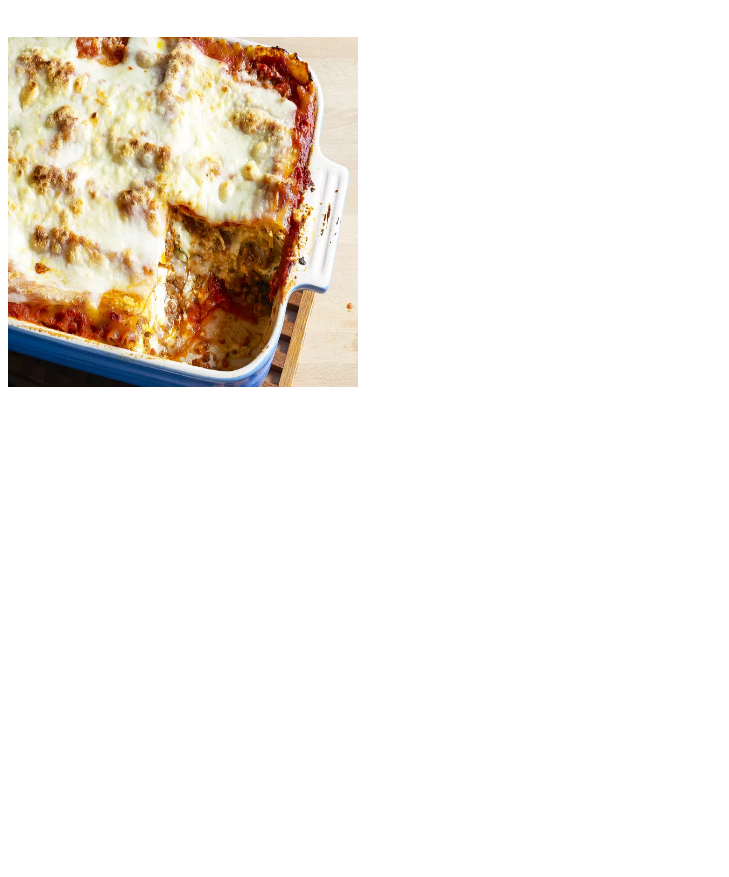
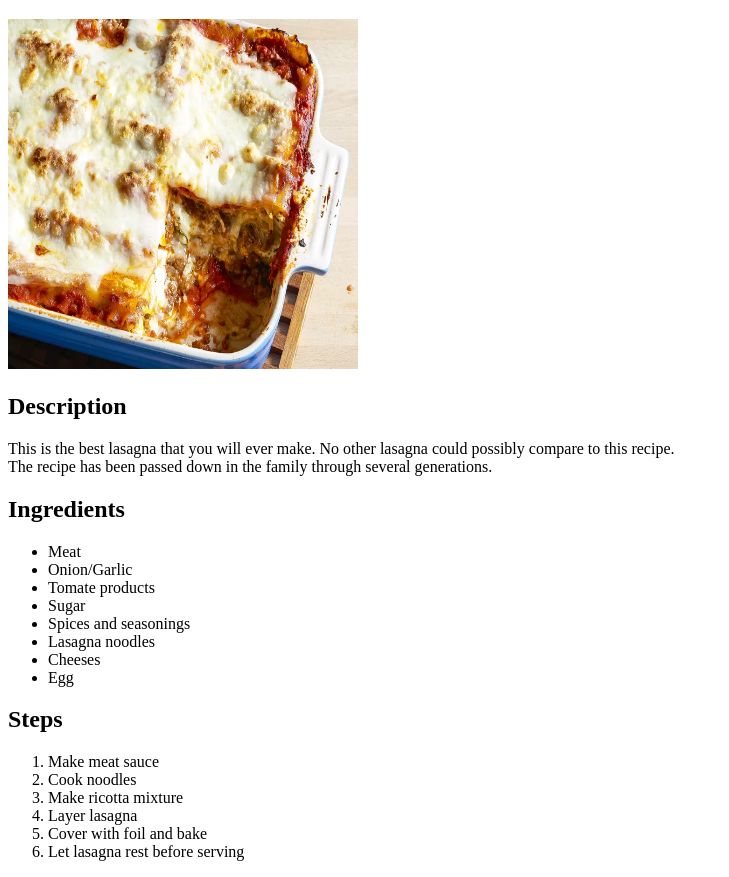
Before and after one commit to Middow32/odin-recipes, a plain HTML site: page recipes/lasagna.html in a window 1280 px wide. Shown: the part 61-938 px from the top of the page, without its empty margins (0-729 px from the left). Before the commit the page ends 800 px from the top, so only its background shows below. Drawn offline with Linux system fonts and the light colour scheme.

Commit message:
Added description, ingredients, and steps for lasagna.html

```diff
--- a/recipes/lasagna.html
+++ b/recipes/lasagna.html
@@ -6,7 +6,34 @@
     <title>World's Best Lasagna Recipe</title>
 </head>
 <body>
-    <h1>World's Best Lasagna Recipe</h1> <br>
-    <img src = "lasagna.jpg" alt = "World's Best Lasagna" width = "350" height = "350">
+    <h1>World's Best Lasagna Recipe</h1>
+    <img src = "lasagna.jpg" alt = "World's Best Lasagna" width = "350" height = "350"> <br>
+
+    <h2>Description</h2>
+    <p>This is the best lasagna that you will ever make. No other lasagna could possibly compare to this recipe.<br>
+       The recipe has been passed down in the family through several generations.</p>
+
+    <h2>Ingredients</h2>
+    <ul>
+        <li>Meat</li>
+        <li>Onion/Garlic</li>
+        <li>Tomate products</li>
+        <li>Sugar</li>
+        <li>Spices and seasonings</li>
+        <li>Lasagna noodles</li>
+        <li>Cheeses</li>
+        <li>Egg</li>
+    </ul>
+
+    <h2>Steps</h2>
+    <ol>
+        <li>Make meat sauce</li>
+        <li>Cook noodles</li>
+        <li>Make ricotta mixture</li>
+        <li>Layer lasagna</li>
+        <li>Cover with foil and bake</li>
+        <li>Let lasagna rest before serving</li>
+    </ol>
+
 </body>
 </html>
```
